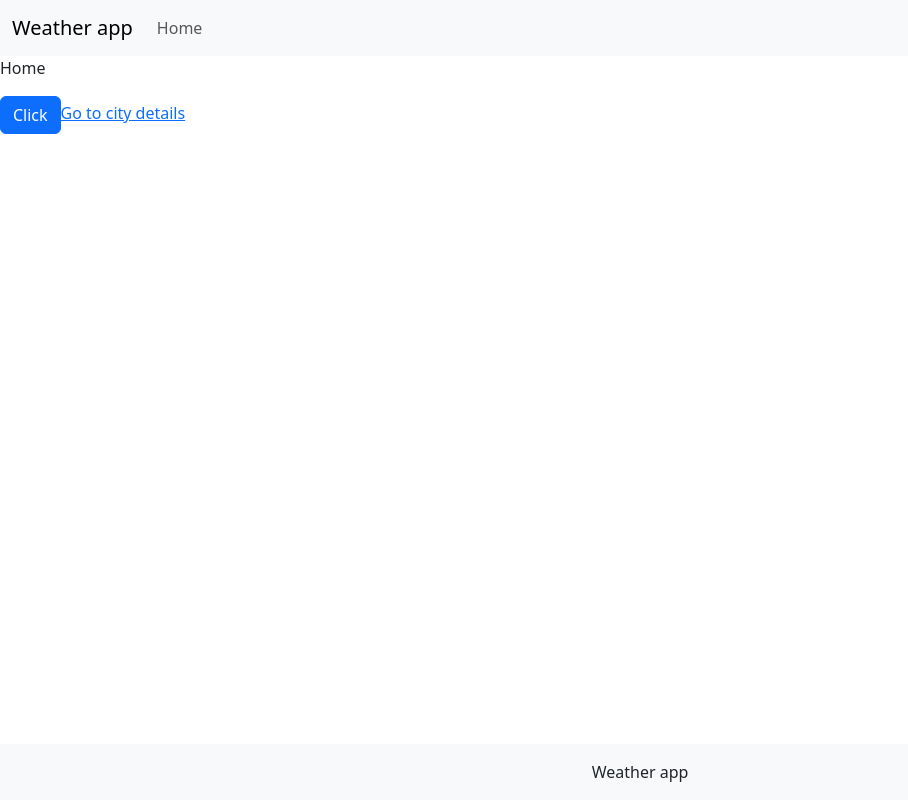
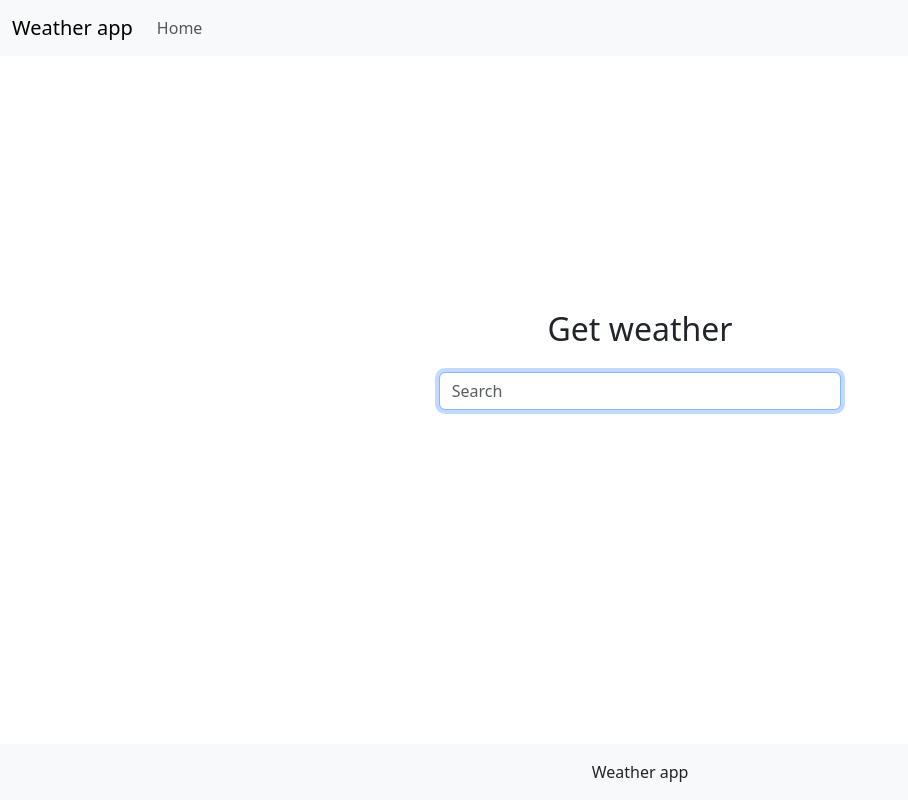
Before and after one commit to tave8/epicode-exercises-FE-U3-W2-D5, a React (Vite) app: page / in a window 1280 px wide. Shown: the whole page, without its empty margins (0-908 px from the left). Built offline with nearby package versions, Linux system fonts and the light colour scheme.

Commit message:
Home navigate to city details

```diff
--- a/src/App.jsx
+++ b/src/App.jsx
@@ -22,7 +22,7 @@ function App() {
       <header>
         <MyNav />
       </header>
-      <main>
+      <main className="d-flex flex-column justify-content-center">
         <Routes>
           {/* home changes selected city */}
           <Route path="/" element={<Home setSelectedCity={setSelectedCityHelper({ setSelectedCity })} />} />
--- a/src/components/home/Home.jsx
+++ b/src/components/home/Home.jsx
@@ -1,23 +1,51 @@
 import { useState, useEffect } from "react"
 import { BrowserRouter, Routes, Route, Link, useLocation, useNavigate, useParams } from "react-router-dom"
-import { Container, Row, Col, CardGroup, Card, Spinner, Alert, Button } from "react-bootstrap"
+import { Container, Row, Col, CardGroup, Card, Spinner, Alert, Button, Form } from "react-bootstrap"
 
 /**
  * props: {
  *     setSelectedCity: callable. changes the selected city in the parent
  * }
  */
-const Home = props => {
-    return (
-        <>
-            <p>Home</p>
-            <Button onClick={() => {
-                props.setSelectedCity("Rome")
-            }}>Click</Button>
+const Home = (props) => {
+  const [formValues, setFormValues] = useState({
+    search: "",
+  })
+  const navigate = useNavigate()
 
-            <Link to="/city-details">Go to city details</Link>
-        </>
-    )
+  return (
+    <Container fluid style={{ marginTop: "-5rem" }}>
+      <Row className="flex-column justify-content-center align-items-center gap-3">
+        <Col className="text-center">
+          <h2>Get weather</h2>
+        </Col>
+        <Col md={6} lg={4} className="text-center">
+          <Form
+            onSubmit={(event) => {
+              event.preventDefault()
+              const cityName = formValues.search
+              props.setSelectedCity(cityName)
+              navigate("/city-details")
+            }}
+          >
+            {/* search */}
+            <Form.Control
+              type="search"
+              placeholder="Search"
+              autoFocus
+              aria-label="Search"
+              onChange={(event) => {
+                const userSearch = event.target.value
+                setFormValues({ search: userSearch })
+              }}
+            />
+          </Form>
+
+          {/* <Link to="/city-details">Go to city details</Link> */}
+        </Col>
+      </Row>
+    </Container>
+  )
 }
 
 export default Home
```
